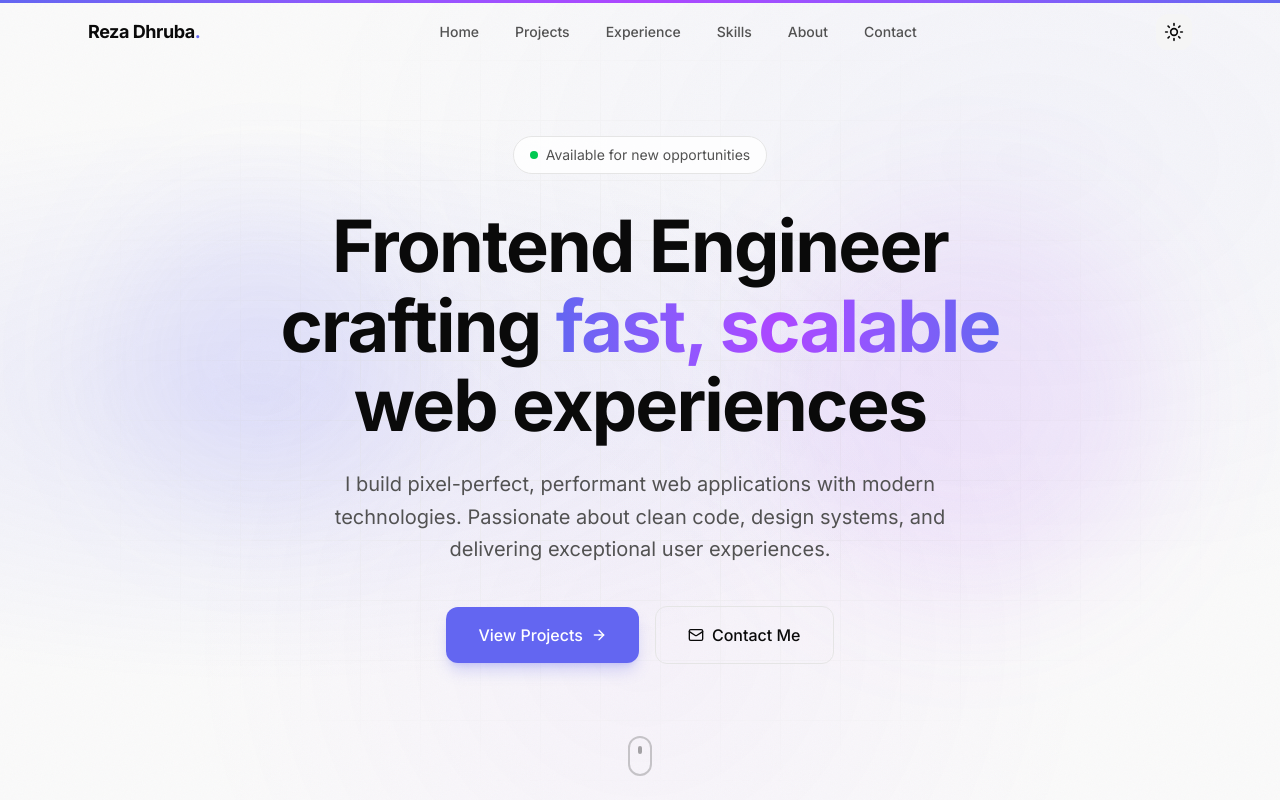
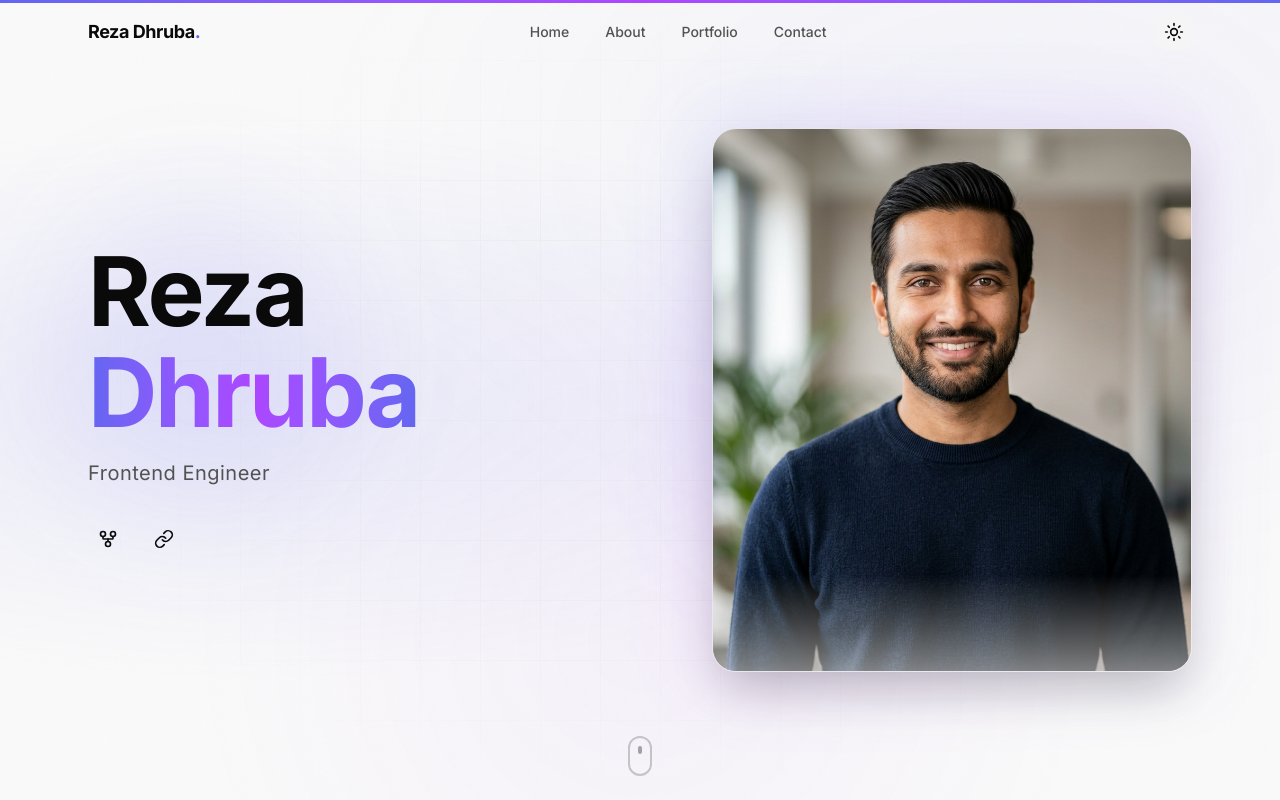
Before and after one commit to zkDhruba/my-portfolio, a Next.js app: page / in a window 1280 px wide. Shown: the top 800 px of the page. Built offline with nearby package versions, Linux system fonts and the light colour scheme.

Commit message:
Home changed

```diff
--- a/src/components/sections/HeroSection.tsx
+++ b/src/components/sections/HeroSection.tsx
@@ -2,9 +2,16 @@
 
 import { motion, useScroll, useTransform } from "framer-motion";
 import { useRef } from "react";
-import { ArrowRight, Mail } from "lucide-react";
-import { personalInfo } from "@/data/portfolio";
-import Button from "@/components/ui/Button";
+import Image from "next/image";
+import { personalInfo, socialLinks } from "@/data/portfolio";
+import { GitFork, Link as LinkIcon, Globe, AtSign } from "lucide-react";
+
+const socialIconMap: Record<string, React.ReactNode> = {
+  github: <GitFork className="w-5 h-5" />,
+  linkedin: <LinkIcon className="w-5 h-5" />,
+  twitter: <Globe className="w-5 h-5" />,
+  dribbble: <AtSign className="w-5 h-5" />,
+};
 
 export default function HeroSection() {
   const ref = useRef<HTMLElement>(null);
@@ -14,14 +21,13 @@ export default function HeroSection() {
   });
 
   const backgroundY = useTransform(scrollYProgress, [0, 1], ["0%", "30%"]);
-  const textY = useTransform(scrollYProgress, [0, 1], ["0%", "100%"]);
   const opacity = useTransform(scrollYProgress, [0, 0.5], [1, 0]);
 
   return (
     <section
       ref={ref}
       id="home"
-      className="relative min-h-screen flex items-center justify-center overflow-hidden"
+      className="relative min-h-screen flex items-center overflow-hidden"
       aria-label="Hero section"
     >
       {/* Parallax Background */}
@@ -35,7 +41,7 @@ export default function HeroSection() {
 
       {/* Floating Accent Shapes */}
       <motion.div
-        className="absolute top-1/4 left-[10%] w-72 h-72 rounded-full bg-accent/10 blur-3xl"
+        className="absolute top-1/4 left-[5%] w-72 h-72 rounded-full bg-accent/10 blur-3xl"
         animate={{
           x: [0, 30, -10, 0],
           y: [0, -20, 15, 0],
@@ -47,7 +53,7 @@ export default function HeroSection() {
         }}
       />
       <motion.div
-        className="absolute bottom-1/4 right-[10%] w-96 h-96 rounded-full bg-purple-500/10 blur-3xl"
+        className="absolute bottom-1/4 right-[15%] w-96 h-96 rounded-full bg-purple-500/10 blur-3xl"
         animate={{
           x: [0, -25, 15, 0],
           y: [0, 20, -10, 0],
@@ -59,66 +65,98 @@ export default function HeroSection() {
         }}
       />
 
-      {/* Content */}
+      {/* Content — Two Column Split Layout */}
       <motion.div
-        className="relative z-10 mx-auto max-w-4xl px-6 text-center"
-        style={{ y: textY, opacity }}
+        className="relative z-10 mx-auto max-w-6xl px-6 w-full grid grid-cols-1 lg:grid-cols-2 gap-12 lg:gap-8 items-center pt-24 lg:pt-0"
+        style={{ opacity }}
       >
-        {/* Status Badge */}
+        {/* Left Column — Text Content */}
+        <div className="order-2 lg:order-1">
+          {/* Name */}
+          <motion.h1
+            initial={{ opacity: 0, y: 30 }}
+            animate={{ opacity: 1, y: 0 }}
+            transition={{
+              duration: 0.7,
+              delay: 0.2,
+              ease: [0.21, 0.47, 0.32, 0.98],
+            }}
+            className="text-5xl sm:text-6xl lg:text-7xl xl:text-8xl font-bold tracking-tight leading-[1.05] text-text-primary"
+          >
+            {personalInfo.shortName.split(" ").map((word, i) => (
+              <span key={i} className="block">
+                {i === 0 ? (
+                  word
+                ) : (
+                  <span className="bg-gradient-to-r from-accent via-purple-500 to-accent bg-clip-text text-transparent">
+                    {word}
+                  </span>
+                )}
+              </span>
+            ))}
+          </motion.h1>
+
+          {/* Title / Role */}
+          <motion.p
+            initial={{ opacity: 0, y: 20 }}
+            animate={{ opacity: 1, y: 0 }}
+            transition={{ duration: 0.6, delay: 0.4 }}
+            className="mt-4 text-lg md:text-xl text-text-secondary tracking-wide"
+          >
+            {personalInfo.title}
+          </motion.p>
+
+          {/* Social Icons Row */}
+          <motion.div
+            initial={{ opacity: 0, y: 20 }}
+            animate={{ opacity: 1, y: 0 }}
+            transition={{ duration: 0.6, delay: 0.6 }}
+            className="mt-8 flex items-center gap-4"
+          >
+            {socialLinks.map((link) => (
+              <a
+                key={link.name}
+                href={link.url}
+                target="_blank"
+                rel="noopener noreferrer"
+                className="p-2.5 rounded-xl text-text-primary hover:text-accent hover:bg-accent-muted transition-all duration-300"
+                aria-label={`Visit ${link.name}`}
+              >
+                {socialIconMap[link.icon] || <Globe className="w-5 h-5" />}
+              </a>
+            ))}
+          </motion.div>
+        </div>
+
+        {/* Right Column — Profile Image */}
         <motion.div
-          initial={{ opacity: 0, y: 20 }}
-          animate={{ opacity: 1, y: 0 }}
-          transition={{ duration: 0.6, delay: 0.2 }}
-          className="mb-8 inline-flex items-center gap-2 rounded-full border border-border bg-surface/80 backdrop-blur-sm px-4 py-2"
+          className="order-1 lg:order-2 flex justify-center lg:justify-end"
+          initial={{ opacity: 0, scale: 0.9, x: 40 }}
+          animate={{ opacity: 1, scale: 1, x: 0 }}
+          transition={{
+            duration: 0.8,
+            delay: 0.3,
+            ease: [0.21, 0.47, 0.32, 0.98],
+          }}
         >
-          <span className="relative flex h-2 w-2">
-            <span className="animate-ping absolute inline-flex h-full w-full rounded-full bg-green-400 opacity-75" />
-            <span className="relative inline-flex rounded-full h-2 w-2 bg-green-500" />
-          </span>
-          <span className="text-sm text-text-secondary">
-            Available for new opportunities
-          </span>
-        </motion.div>
+          <div className="relative">
+            {/* Decorative glow behind image */}
+            <div className="absolute -inset-4 rounded-3xl bg-gradient-to-br from-accent/20 via-purple-500/15 to-accent/10 blur-2xl opacity-70" />
 
-        {/* Headline */}
-        <motion.h1
-          initial={{ opacity: 0, y: 30 }}
-          animate={{ opacity: 1, y: 0 }}
-          transition={{ duration: 0.7, delay: 0.3, ease: [0.21, 0.47, 0.32, 0.98] }}
-          className="text-4xl sm:text-5xl md:text-6xl lg:text-7xl font-bold tracking-tight leading-[1.1] text-text-primary"
-        >
-          {personalInfo.headline.split("fast, scalable")[0]}
-          <span className="bg-gradient-to-r from-accent via-purple-500 to-accent bg-clip-text text-transparent">
-            fast, scalable
-          </span>{" "}
-          {personalInfo.headline.split("fast, scalable")[1]}
-        </motion.h1>
-
-        {/* Subtext */}
-        <motion.p
-          initial={{ opacity: 0, y: 20 }}
-          animate={{ opacity: 1, y: 0 }}
-          transition={{ duration: 0.6, delay: 0.5 }}
-          className="mt-6 text-lg md:text-xl text-text-secondary max-w-2xl mx-auto leading-relaxed"
-        >
-          {personalInfo.subtext}
-        </motion.p>
-
-        {/* CTA Buttons */}
-        <motion.div
-          initial={{ opacity: 0, y: 20 }}
-          animate={{ opacity: 1, y: 0 }}
-          transition={{ duration: 0.6, delay: 0.7 }}
-          className="mt-10 flex flex-col sm:flex-row items-center justify-center gap-4"
-        >
-          <Button variant="primary" size="lg" href="#projects">
-            View Projects
-            <ArrowRight className="w-4 h-4" />
-          </Button>
-          <Button variant="outline" size="lg" href="#contact">
-            <Mail className="w-4 h-4" />
-            Contact Me
-          </Button>
+            {/* Profile Image */}
+            <div className="relative w-72 h-80 sm:w-80 sm:h-[22rem] lg:w-[26rem] lg:h-[30rem] xl:w-[30rem] xl:h-[34rem] rounded-3xl overflow-hidden border border-border/50 shadow-2xl">
+              <Image
+                src="/images/profile.png"
+                alt={`${personalInfo.name} — ${personalInfo.title}`}
+                fill
+                className="object-cover object-top"
+                priority
+                sizes="(max-width: 768px) 320px, (max-width: 1024px) 400px, 500px"
+              />
+              {/* Subtle bottom gradient fade */}
+              <div className="absolute inset-x-0 bottom-0 h-24 bg-gradient-to-t from-background/50 to-transparent" />
+            </div>
+          </div>
         </motion.div>
       </motion.div>
 
--- a/src/data/portfolio.ts
+++ b/src/data/portfolio.ts
@@ -53,10 +53,8 @@ export const personalInfo = {
 
 export const navLinks = [
   { label: "Home", href: "#home" },
-  { label: "Projects", href: "#projects" },
-  { label: "Experience", href: "#experience" },
-  { label: "Skills", href: "#skills" },
   { label: "About", href: "#about" },
+  { label: "Portfolio", href: "#projects" },
   { label: "Contact", href: "#contact" },
 ];
 
```
